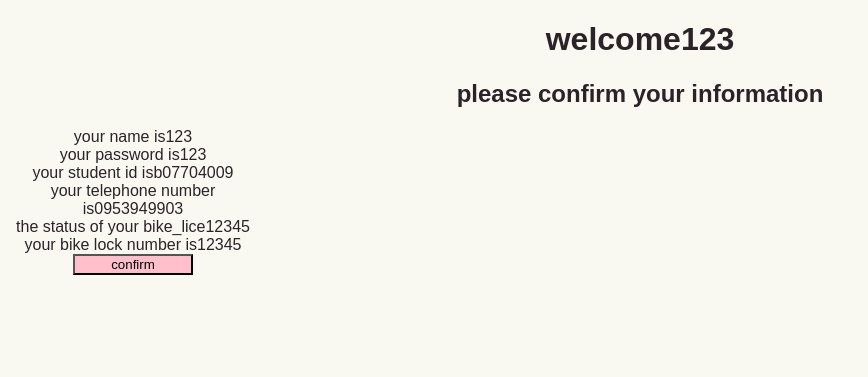
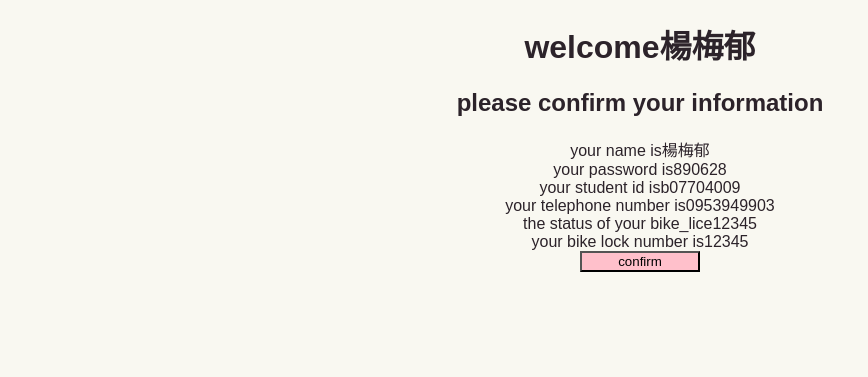
Before and after one commit to b07704009/108-1-PBC-final-group7, a Flask app: template templates/index3.html in a window 1280 px wide. Shown: the top 377 px of the page, without its empty margins (0-868 px from the left). Run offline with Flask 2, Linux system fonts and the light colour scheme; the template is opened without the code that fills it, so the values that code supplies are empty; parts of the project's set-up code (start-up, migrations or seed data) failed here and were passed over.

```diff
--- a/templates/index3.html
+++ b/templates/index3.html
@@ -3,50 +3,40 @@
   <head>
     <title>entered</title>
     <meta content="utf-8" name="charset">
-    <style>                    body {
+    <style>            body {
                 background-color: #F9F8F1;
                 color: #2C232A;
                 font-family: sans-serif;
                 font-size: 14;
                 text-align: center;
             }
-                    section{
-                            width: 250px;
-                            height: 250px;
-                            position: absolute;
-                            overflow: auto;
-                            text-align: center;
-                    }
-
         </style>
   </head>
   <body>
-    <h1>welcome123</h1>
+    <h1>welcome楊梅郁</h1>
     <h2>please confirm your information</h2>
-    <section>
     <section class="information check">
-        <legend>
-          <label>your name is123</label>
-        </legend>
-        <legend>
-          <label>your password is123</label>
-        </legend>
-        <legend>
+      <div class="name" style="text-align: center">
+        <label>your name is楊梅郁</label>
+      </div>
+      <div class="password" style="text-align: center">
+        <label>your password is890628</label>
+      </div>
+      <div class="student_id" style="text-align: center">
         <label>your student id isb07704009</label>
-        </legend>
-        <legend>
+      </div>
+      <div class="telephone" style="text-align: center">
         <label>your telephone number is0953949903</label>
-        </legend>
-        <legend>
+      </div>
+      <div class="license" style="text-align: center">
         <label>the status of your bike_lice12345</label>
-        </legend>
-        <legend>
+      </div>
+      <div class="lock_number" style="text-align: center">
         <label>your bike lock number is12345</label>
-        </legend>
+      </div>
       <div class="button" style="margin:0 auto; width:250px;">
         <input onclick="location.href='http://127.0.0.1:5000/entered'" style="width:120px; background-color:pink;" type="button" value="confirm">
       </div>
     </section>
-    </section>
   </body>
 </html>
--- a/web_main.py
+++ b/web_main.py
@@ -131,7 +131,8 @@ def dominate_homepage():
 
     with doc.body:
         with tags.section():
-            tags.h1('welcome to the page')
+            with tags.div(cls='headline', style='font-size: 30;'):
+                tags.h1('Find Your Bike')
             tags.input(type='button', value='click me', onclick="location.href='http://127.0.0.1:5000/jump'",
                        style="width:120px; background-color:pink; font-size: 14;")
 
@@ -174,7 +175,7 @@ def dominate_register_page():
                 width: 500px;
                 height: 500px;
                 position: absolute;
-                top: 50%;
+                top: 52%;
                 left: 50%;
                 overflow: auto;
                 text-align: center;
@@ -199,7 +200,8 @@ def dominate_register_page():
         """)
 
     with doc.body:
-        tags.h1('Register Page')
+        with tags.div(clas='headline', style='font-size: 20;'):
+            tags.h1('Register Page')
         with tags.section():
             with tags.form(method='POST', action="/jump", enctype="multipart/form-data"):
                 with tags.legend():
@@ -287,6 +289,9 @@ def dominate_enter_page():
     print(f)
 
 
+dominate_enter_page()
+
+
 def dominate_final_page():
     """
     第四頁：感謝頁，
@@ -323,6 +328,60 @@ def dominate_final_page():
 
 
 dominate_final_page()
+
+
+def dominate_error_page():
+    """
+        第五頁：資料庫連接錯誤頁面，對應到  @app.route('/entered')  及其函數  eneter_success()
+        目標：利用dominate寫出homepage的html並在templates資料夾中存成index5.html
+
+        分為三個區塊
+        doc = dominate.document()
+        with doc.head   (包含css的style;meta確保中文可以運行在utf-8下)
+        with doc.body   (包含 words and a button)
+
+        最後寫入文件中(在templates資料夾中存成index5.html)
+        """
+    doc = dominate.document(title='error_page')
+
+    with doc.head:
+        tags.meta(name='charset', content="utf-8")
+        tags.style("""\
+                    body {
+                        background-color: #F9F8F1;
+                        color: #2C232A;
+                        font-family: sans-serif;
+                        font-size: 30;
+                        text-align: center;
+                    }
+                     section{
+                          width: 300px;
+                          height: 300px;
+                          position: absolute;
+                          top: 50%;
+                          left: 50%;
+                          overflow: auto;
+                          text-align: center;
+                          margin-left:-150px;
+                          margin-top:-150px;
+                    }
+             """)
+
+    with doc.body:
+        with tags.section():
+            with tags.div(cls='headline', style='font-size: 30;'):
+                tags.h1('Register failed! Please try again')
+            tags.input(type='button', value='return back', onclick="location.href='http://127.0.0.1:5000/'",
+                       style="width:120px; background-color:pink; font-size: 14;")
+
+    fn = 'templates/index5.html'
+    with open(file=fn, mode='w', encoding='utf-8') as f:
+        f.write(doc.render())
+    print(f)
+
+
+dominate_error_page()
+
 
 app = Flask(__name__)
 
@@ -389,7 +448,7 @@ def enter_success():
         return render_template('index4.html')
 
     except mysql.connector.Error:
-        return "register failed! Please try again"
+        return render_template('index5.html')
 
 
 if __name__ == "__main__":
```
Also changed, not shown: background_test.html (added, +12 -0 lines), templates/index1.html (+5 -3 lines), templates/index2.html (+5 -2 lines), templates/index5.html (added, +34 -0 lines), static/photo/2-6.png (added), web_background.png (added). Lines whose indentation alone changed are shown as unchanged.
